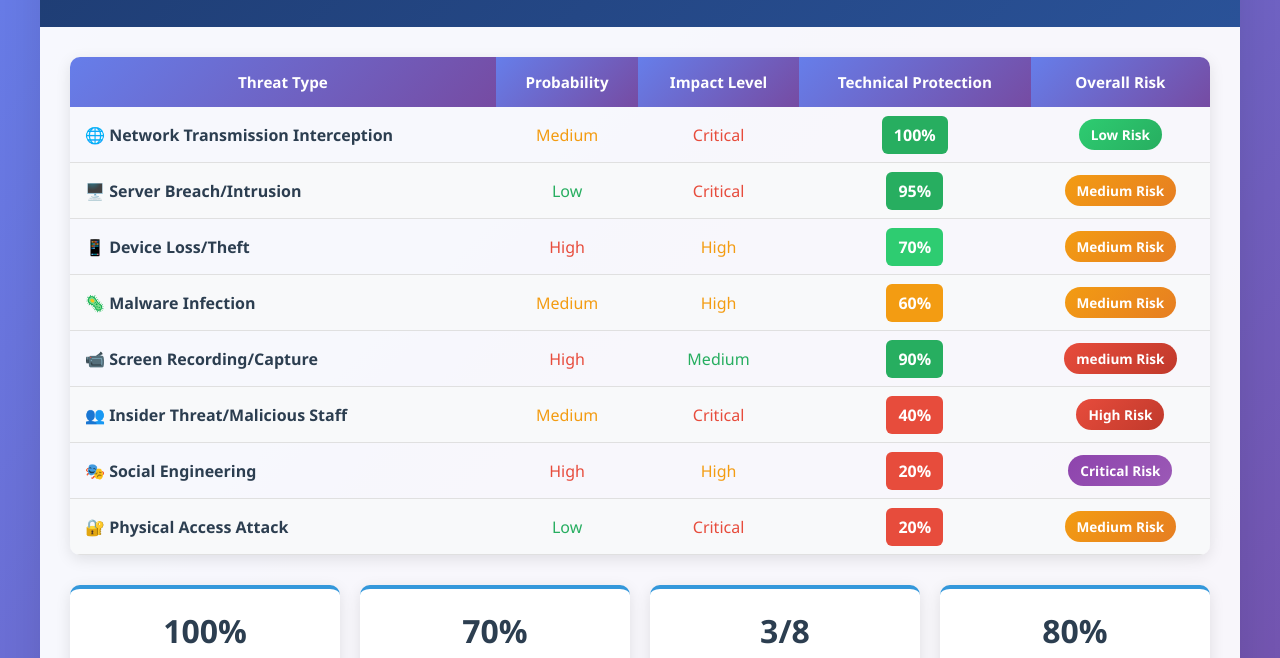
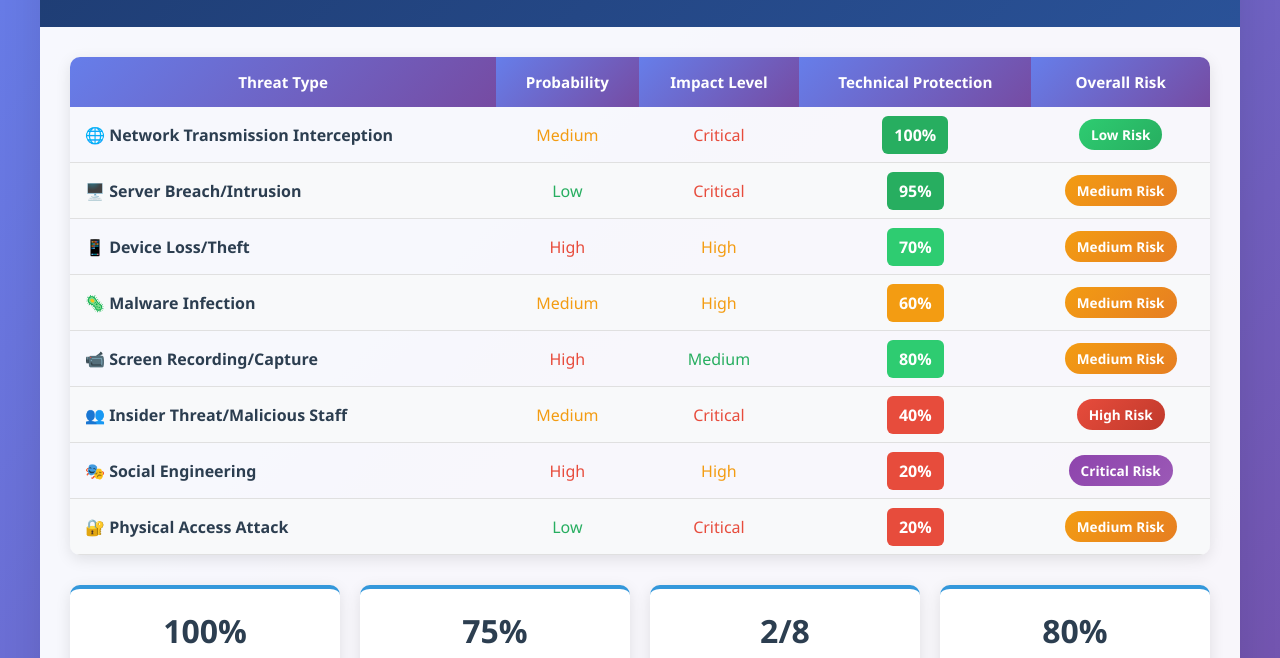
Before and after one commit to zhanglingfei/testweb-bunkyoku, a plain HTML site: page index.html in a window 1280 px wide. Shown: the part 142-800 px from the top of the page. Drawn offline with Linux system fonts and the light colour scheme.

Commit message:
Update index.html

```diff
--- a/index.html
+++ b/index.html
@@ -253,8 +253,8 @@
                         <td class="threat-type">📹 Screen Recording/Capture</td>
                         <td class="probability probability-high">High</td>
                         <td class="impact impact-medium">Medium</td>
-                        <td><span class="protection-level protection-excellent">90%</span></td>
-                        <td><span class="risk-badge risk-high">medium Risk</span></td>
+                        <td><span class="protection-level protection-good">80%</span></td>
+                        <td><span class="risk-badge risk-medium">Medium Risk</span></td>
                     </tr>
                     <tr>
                         <td class="threat-type">👥 Insider Threat/Malicious Staff</td>
@@ -286,11 +286,11 @@
                     <div class="stat-label">Network Protection</div>
                 </div>
                 <div class="stat-card">
-                    <div class="stat-number">70%</div>
+                    <div class="stat-number">75%</div>
                     <div class="stat-label">Average Technical Protection</div>
                 </div>
                 <div class="stat-card">
-                    <div class="stat-number">3/8</div>
+                    <div class="stat-number">2/8</div>
                     <div class="stat-label">High Risk Threats</div>
                 </div>
                 <div class="stat-card">
```
